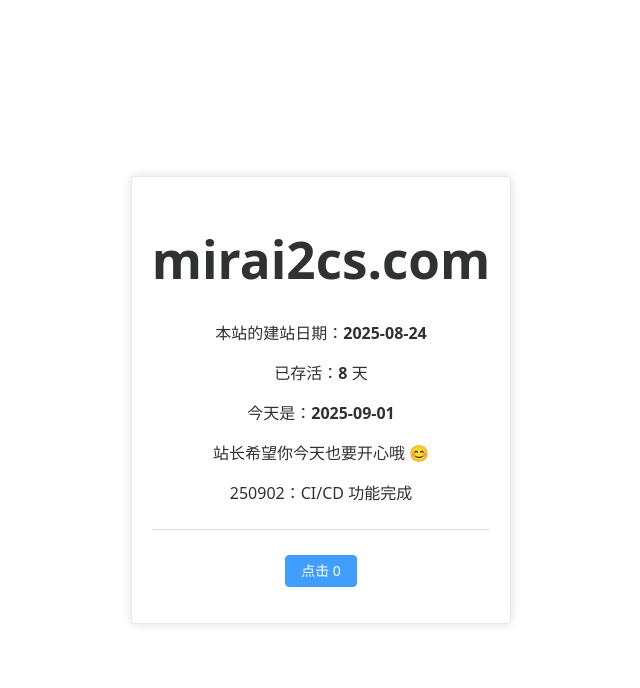
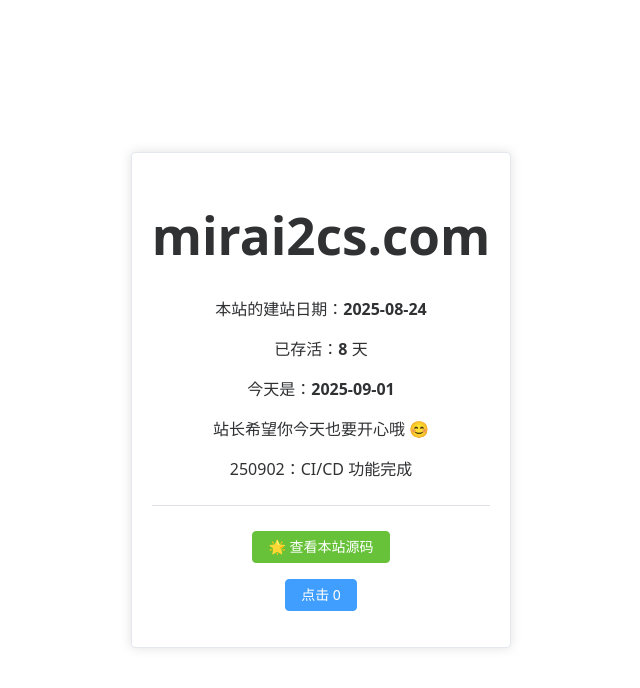
Before and after one commit to nono-easy/mirai2cs, a Vue app in the folder frontend/: page / in a window 1280 px wide. Shown: the top 688 px of the page, without its empty margins (319-959 px from the left). Built offline with nearby package versions, Linux system fonts and the light colour scheme.

Commit message:
feat: add GitHub link to homepage

```diff
--- a/frontend/src/App.vue
+++ b/frontend/src/App.vue
@@ -8,6 +8,11 @@
       <p>站长希望你今天也要开心哦 😊</p>
       <p>250902：CI/CD 功能完成</p>
       <el-divider></el-divider>
+      <p>
+        <a href="https://github.com/nono-easy/mirai2cs" target="_blank">
+          <el-button type="success">🌟 查看本站源码</el-button>
+        </a>
+      </p>
       <p>
         <el-button type="primary" @click="count++">点击 {{ count }}</el-button>
       </p>
```
Also changed, not shown: 1 other file (tests, documents, lock files or other folders).
